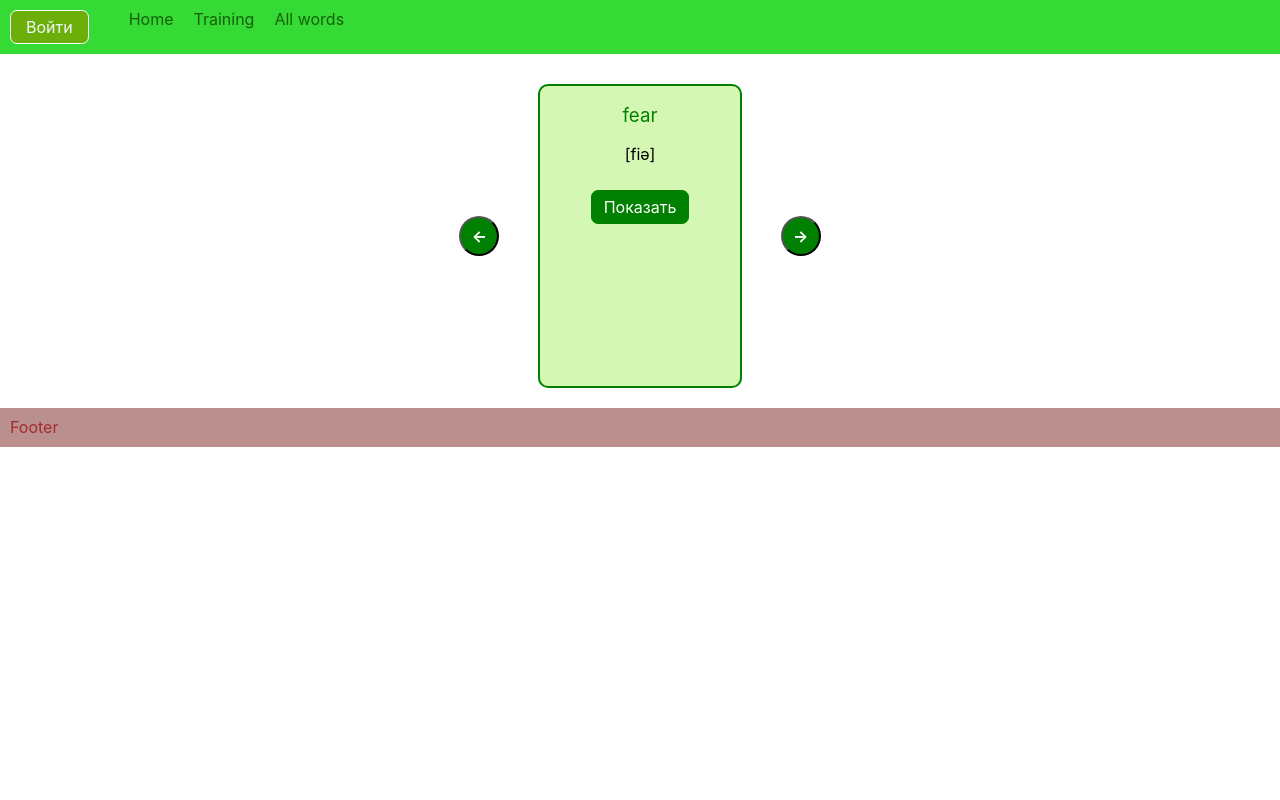
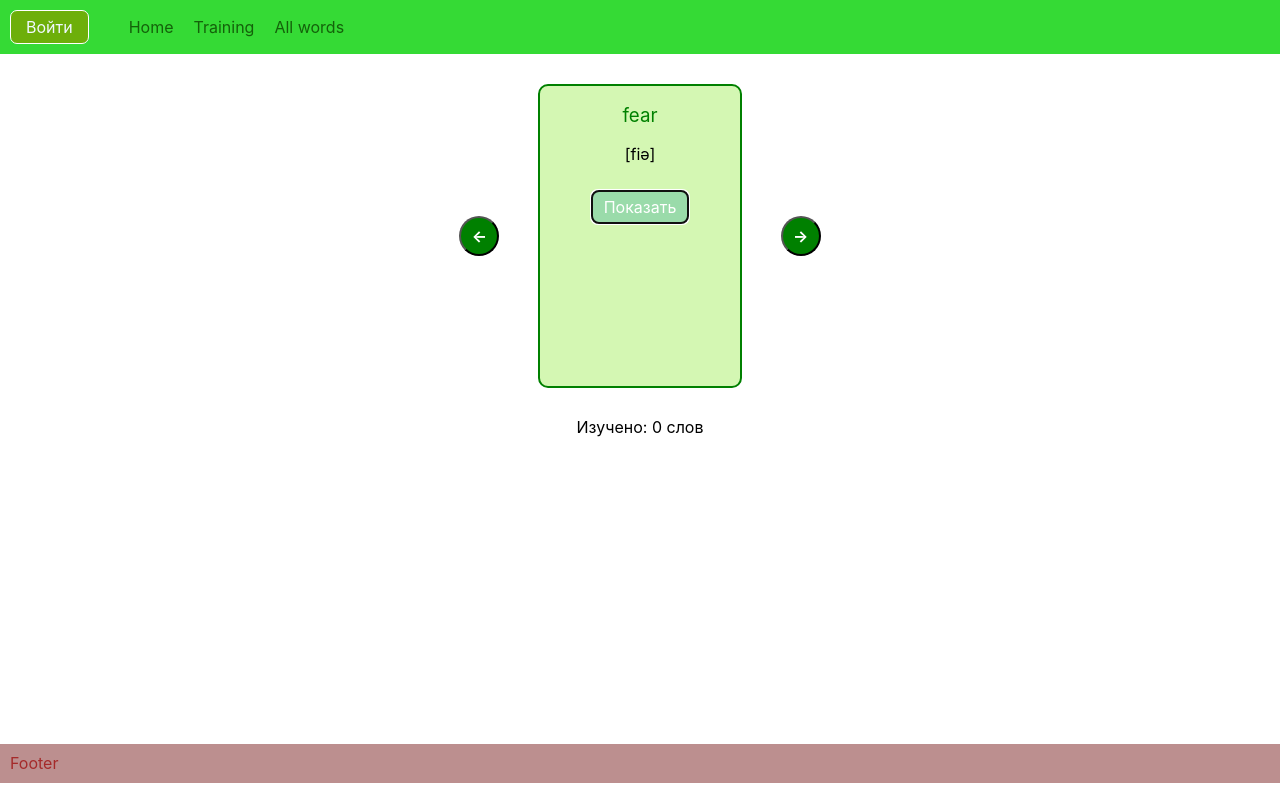
Before and after one commit to albina990/React_globalproject, a React (Create React App) app: page /slider in a window 1280 px wide. Built offline with nearby package versions, Linux system fonts and the light colour scheme.

Commit message:
add useRef, counter

```diff
--- a/src/components/Button/Button.jsx
+++ b/src/components/Button/Button.jsx
@@ -1,10 +1,15 @@
-import React from 'react'
+import React , { useRef, useEffect } from 'react'
 import st from './Button.module.scss'
 
 export default function Button(props) {
     const {styleName, content} = props;
+    const btnRef = useRef(null);
+
+    useEffect(()=>{
+      btnRef.current.focus();
+    });
 
   return (
-    <button className={st[styleName]}>{content}</button>
+    <button ref={btnRef} className={st[styleName]}>{content}</button>
   )
 }
--- a/src/components/Button/Button.module.scss
+++ b/src/components/Button/Button.module.scss
@@ -6,7 +6,12 @@
     color: white;
     border-radius: 7px;
     cursor:pointer;
+
 }
+.flashcards__btn:focus{
+    background-color:rgb(154, 219, 170);
+}
+
 .header__btn{
     background-color: rgb(109, 175, 10);
     border: 1px solid white;
--- a/src/components/Header/Header.module.scss
+++ b/src/components/Header/Header.module.scss
@@ -15,5 +15,8 @@
         margin-right: 20px;
         color: rgb(20, 97, 10);
     }
-
+    nav{
+        display:flex;
+        align-items: center;
+    }
 }
--- a/src/pages/Cards/Cards.jsx
+++ b/src/pages/Cards/Cards.jsx
@@ -9,11 +9,12 @@ export default function Cards(props) {
         setChildIndex(index);
     }
 
+
     return (
         <>
             <div className={st.container} >
                 {props.arr.map((word, index) => (
-                    <Card item={word} index={index} childIndex={childIndex} onChildClick={handleChildClick} styleName="flashcards" />
+                    <Card item={word} index={index} childIndex={childIndex} onChildClick={handleChildClick} styleName="flashcards" key={index}/>
                 ))}
             </div>
         </>
--- a/src/pages/Cards/Cards.module.scss
+++ b/src/pages/Cards/Cards.module.scss
@@ -4,4 +4,5 @@
     display:grid;
     grid-template-columns: 1fr 1fr 1fr 1fr 1fr;
     gap: 10px;
+    padding-bottom:30px;
 }
--- a/src/pages/Slider/Slider.jsx
+++ b/src/pages/Slider/Slider.jsx
@@ -8,8 +8,11 @@ export default function Slider(props) {
 
   const [childIndex, setChildIndex] = useState(null);
 
+  const[count, setCount] = useState(0);
+
     const handleChildClick = (index) => {
         setChildIndex(index);
+        setCount(count + 1); //увеличивает count на 1 каждый раз, когда открывается перевод нового слова
     }
 
 
@@ -28,16 +31,17 @@ export default function Slider(props) {
     } else {
       setIndex(31);
     }
-
   }
 
   return (
     <div className={st.container}>
+
       <div className={st.slider}>
       <button className={st.slider__arrow} onClick={() => showPreviousCard()}>←</button>
-        <Card item={arr[showedIndex]} styleName='slider' index={showedIndex}  childIndex={childIndex} onChildClick={handleChildClick}/>
+        <Card item={arr[showedIndex]} styleName='slider' index={showedIndex}  childIndex={childIndex} onChildClick={handleChildClick} />
       <button className={st.slider__arrow} onClick={() => showNextCard()}>→</button>
       </div>
+      <p className={st.text}>Изучено: {count} слов</p>
     </div>
   )
 }
--- a/src/pages/Slider/Slider.module.scss
+++ b/src/pages/Slider/Slider.module.scss
@@ -1,6 +1,7 @@
 .container{
     max-width: 1000px;
     margin:20px auto;
+    height: 80vh;
 }
 .slider{
     max-width: 400px;
@@ -20,3 +21,7 @@
         cursor: pointer;
     }
 }
+.text{
+    text-align: center;
+    margin-top: 30px;
+}
--- a/src/style/App.scss
+++ b/src/style/App.scss
@@ -1,4 +1,4 @@
 main{
   background-color: rgb(232, 248, 217);
-  height: 100%;
+  height: 100vh;
 }
```
